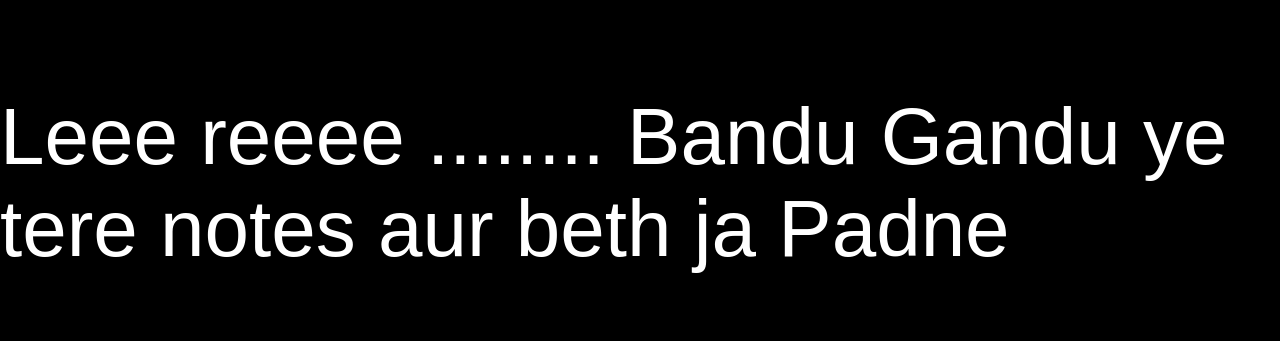
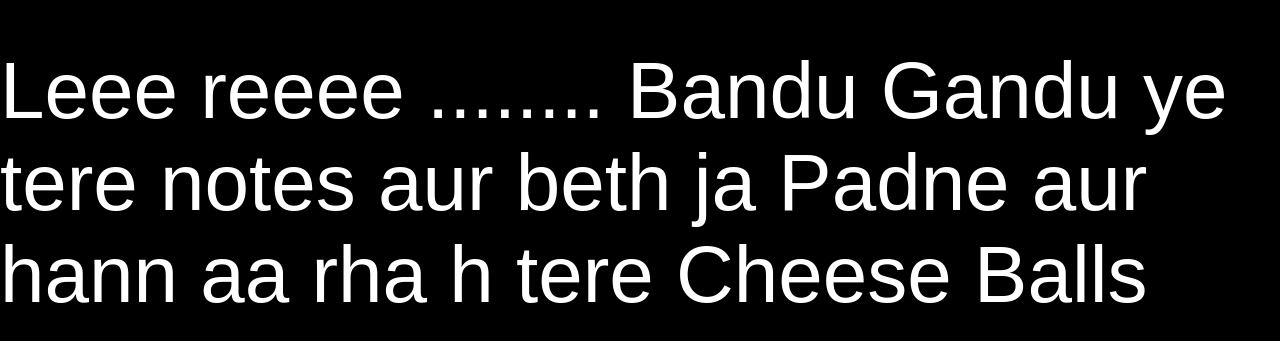
Before and after one commit to Gaurpatidar/leee-reee, a plain HTML site: page index.html in a window 1280 px wide. Shown: the part 217-558 px from the top of the page. Drawn offline with Linux system fonts and the light colour scheme.

Commit message:
index.html

```diff
--- a/index.html
+++ b/index.html
@@ -18,6 +18,6 @@
   </style>
 </head>
 <body>
-  Leee reeee ........  Bandu Gandu ye tere notes aur beth ja Padne
+  Leee reeee ........  Bandu Gandu ye tere notes aur beth ja Padne aur hann aa rha h tere Cheese Balls
 </body>
 </html>
```
